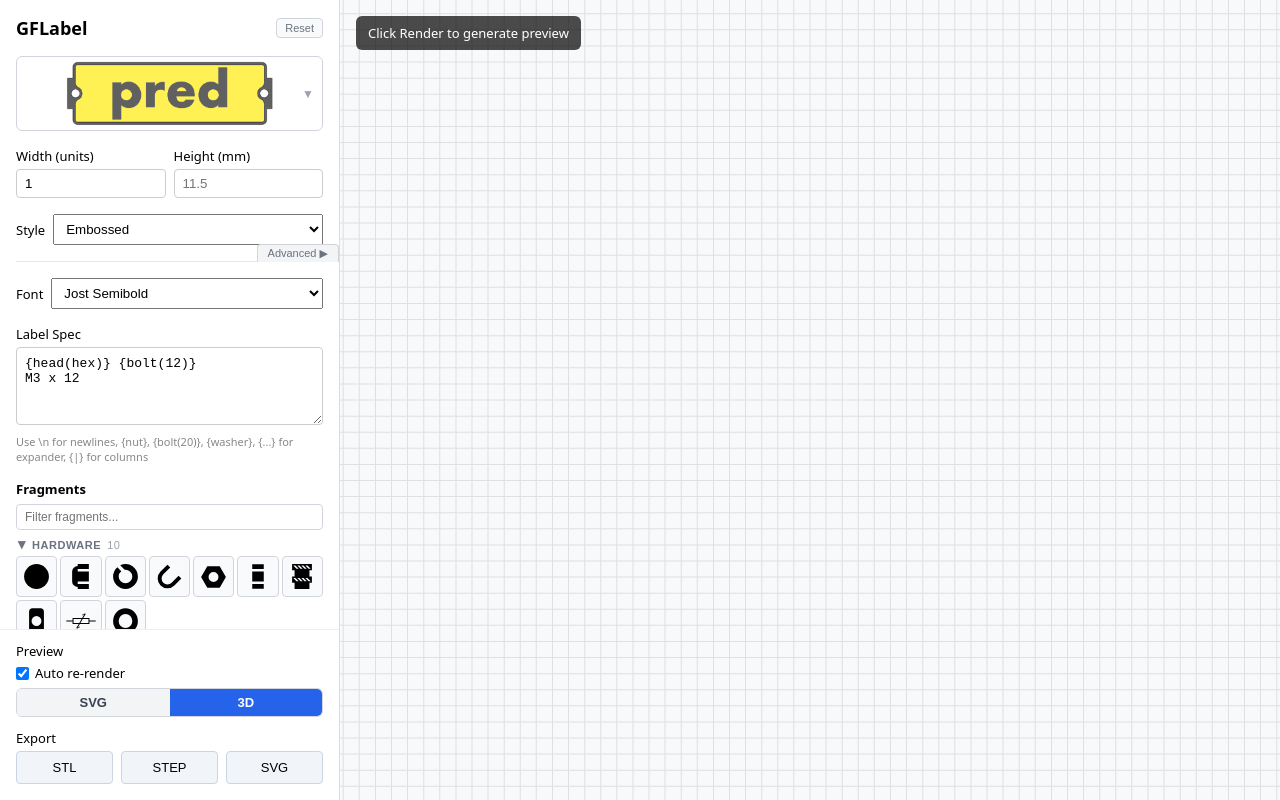
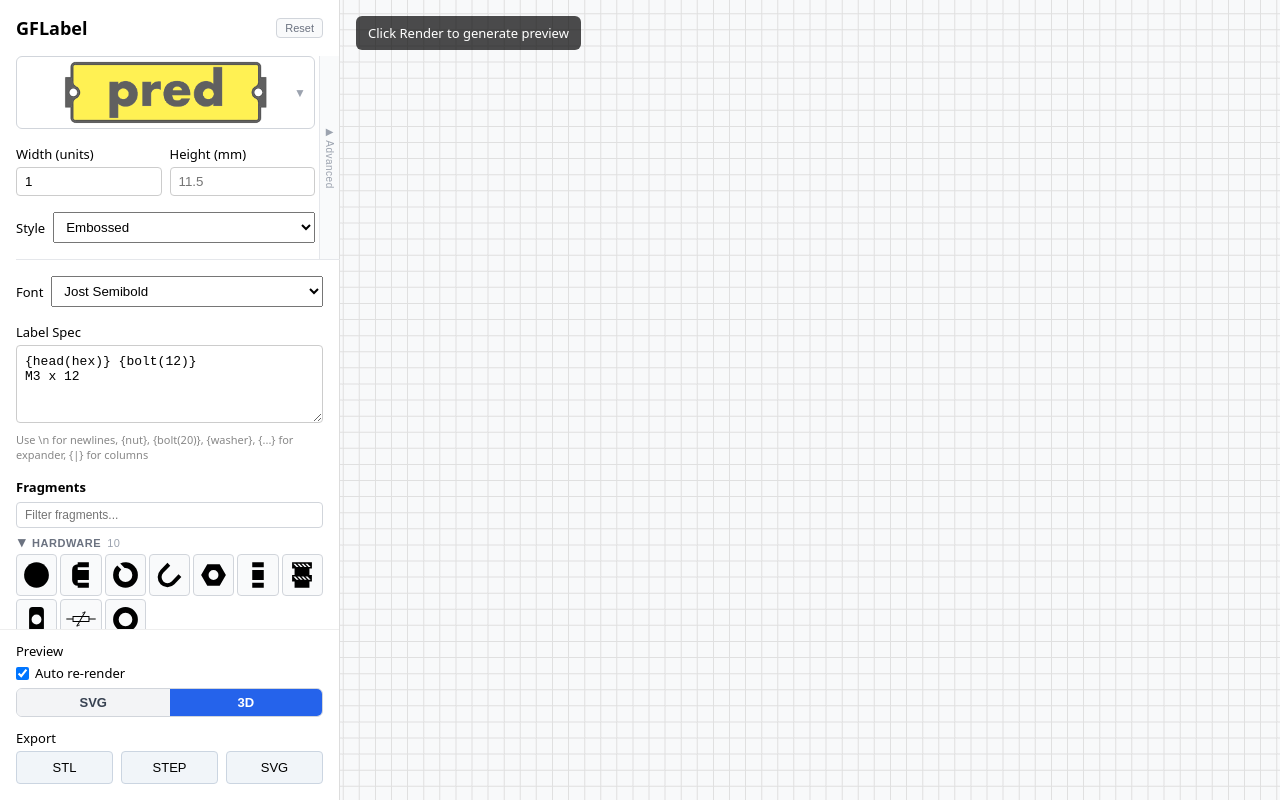
Before and after one commit to ndevenish/gflabel-js, a React (Vite) app: page / in a window 1280 px wide. Built offline with nearby package versions, Linux system fonts and the light colour scheme.

Commit message:
Refine advanced panel: thin vertical strip, aligned slide-out panel

```diff
--- a/src/components/ControlPanel.tsx
+++ b/src/components/ControlPanel.tsx
@@ -225,8 +225,9 @@ export function ControlPanel({
   // Measure the base config zone height for the advanced panel
   React.useEffect(() => {
     if (!baseZoneRef.current) return;
-    const ro = new ResizeObserver(([entry]) => {
-      setBaseZoneHeight(entry.contentRect.height);
+    const ro = new ResizeObserver((entries) => {
+      const entry = entries[0];
+      if (entry) setBaseZoneHeight(entry.contentRect.height);
     });
     ro.observe(baseZoneRef.current);
     return () => ro.disconnect();
@@ -275,8 +276,9 @@ export function ControlPanel({
           </button>
         </div>
 
-        {/* Base config zone — measured for advanced panel height */}
-        <div ref={baseZoneRef} style={{ display: "flex", flexDirection: "column", gap: 16 }}>
+        {/* Base config zone with thin Advanced strip on right */}
+        <div ref={baseZoneRef} style={{ display: "flex", gap: 4, position: "relative" }}>
+          <div style={{ flex: 1, display: "flex", flexDirection: "column", gap: 16, minWidth: 0 }}>
             <BaseSelector value={baseType} disabled={!!lockedBaseType} onChange={(bt) => {
               setBaseType(bt);
               setWidth(defaultWidth(bt));
@@ -323,30 +325,38 @@ export function ControlPanel({
                 <option value={LabelStyle.EMBEDDED}>Embedded</option>
               </select>
             </div>
+
+            {/* Soft divider at bottom of base settings — extends past the Advanced strip */}
+            <div style={{ borderTop: "1px solid #e5e7eb", marginRight: -36 }} />
           </div>
 
-        {/* Soft divider with Advanced tab */}
-        <div style={{ position: "relative", borderTop: "1px solid #e5e7eb", marginRight: -16 }}>
+          {/* Thin vertical Advanced strip — spans full height including divider */}
           <button
             onClick={() => setAdvancedOpen(!advancedOpen)}
+            title="Advanced base settings"
             style={{
-              position: "absolute",
-              right: 0,
-              top: 0,
-              transform: "translateY(-100%)",
-              padding: "2px 10px",
-              fontSize: 11,
-              color: advancedOpen ? "#fff" : "#6b7280",
-              background: advancedOpen ? "#2563eb" : "#f3f4f6",
-              border: "1px solid #d1d5db",
-              borderBottom: "none",
-              borderRadius: "4px 4px 0 0",
+              width: 20,
+              flexShrink: 0,
+              marginRight: -16,
+              display: "flex",
+              alignItems: "center",
+              justifyContent: "center",
+              padding: 0,
+              border: "none",
+              borderLeft: "1px solid #e5e7eb",
+              borderBottom: "1px solid #e5e7eb",
+              background: advancedOpen ? "#2563eb" : "#f9fafb",
               cursor: "pointer",
+              writingMode: "vertical-rl",
+              fontSize: 10,
               fontWeight: 500,
+              color: advancedOpen ? "#fff" : "#9ca3af",
+              letterSpacing: "0.5px",
             }}
           >
-            Advanced {advancedOpen ? "\u25C0" : "\u25B6"}
+            {advancedOpen ? "\u25C0" : "\u25B6"} Advanced
           </button>
+
         </div>
 
         <div style={{ display: "flex", alignItems: "center", gap: 8 }}>
@@ -367,14 +377,14 @@ export function ControlPanel({
         <LabelSpecInput value={spec} onChange={setSpec} insertAtCursorRef={insertAtCursorRef} />
       </div>
 
-      {/* Advanced panel — slides out to the right */}
-      {advancedOpen && (
+      {/* Advanced panel — positioned from outer panel, matching baseZone height */}
+      {advancedOpen && baseZoneRef.current && (
         <div
           style={{
             position: "absolute",
             left: "100%",
-            top: 0,
-            height: baseZoneHeight ? baseZoneHeight + 48 : "auto",
+            top: baseZoneRef.current.offsetTop,
+            height: baseZoneRef.current.offsetHeight,
             width: 300,
             background: "#fff",
             borderRight: "1px solid #ddd",
```
Lines whose indentation alone changed are shown as unchanged.
